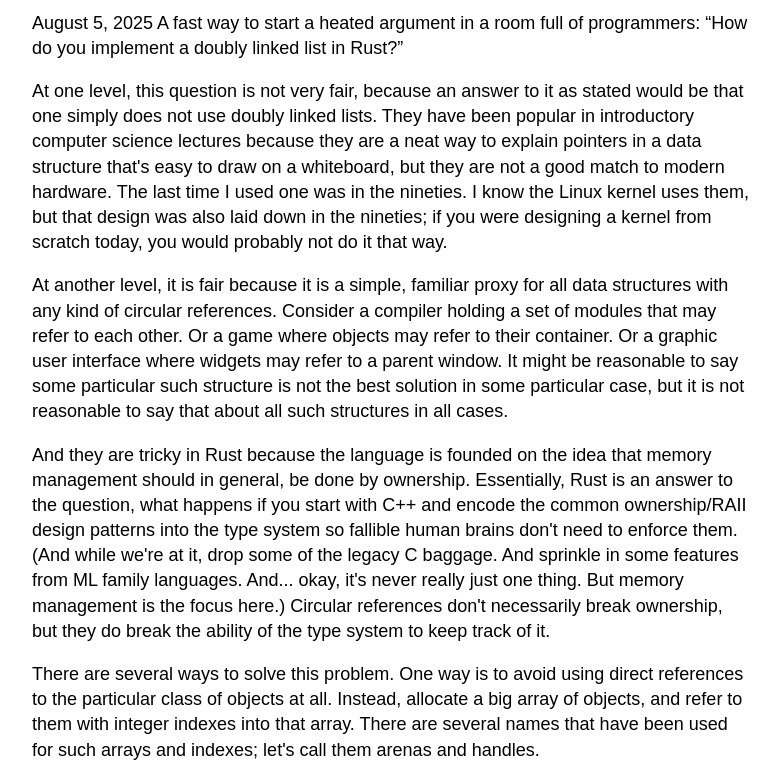
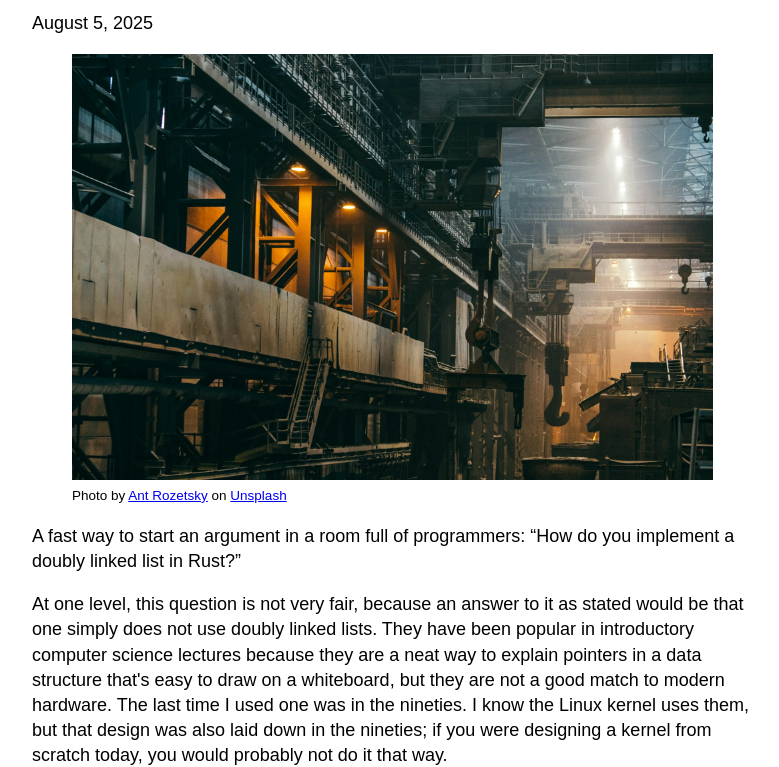
Before and after one commit to russellw/russellw.github.io, a plain HTML site: page arenas.html in a window 1280 px wide. Shown: the part 71-838 px from the top of the page, without its empty margins (30-809 px from the left). Drawn offline with Linux system fonts and the light colour scheme.

Commit message:
Added 1 file(s): ant-rozetsky-SLIFI67jv5k-unsplash.jpg; Modified 2 file(s): arenas.html, index.html

```diff
--- a/arenas.html
+++ b/arenas.html
@@ -55,7 +55,12 @@ section {
 <h1>Arenas in Rust</h1>
 August 5, 2025
 
-A fast way to start a heated argument in a room full of programmers: “How do you implement a doubly linked list in Rust?”
+<figure>
+<img src='ant-rozetsky-SLIFI67jv5k-unsplash.jpg' alt='Black metal empty building'>
+<figcaption>Photo by <a href="https://unsplash.com/@rozetsky?utm_content=creditCopyText&utm_medium=referral&utm_source=unsplash">Ant Rozetsky</a> on <a href="https://unsplash.com/photos/black-metal-empty-building-SLIFI67jv5k?utm_content=creditCopyText&utm_medium=referral&utm_source=unsplash">Unsplash</a></figcaption>
+</figure>
+
+A fast way to start an argument in a room full of programmers: “How do you implement a doubly linked list in Rust?”
 
 <p>
 At one level, this question is not very fair, because an answer to it as stated would be that one simply does not use doubly linked lists. They have been popular in introductory computer science lectures because they are a neat way to explain pointers in a data structure that's easy to draw on a whiteboard, but they are not a good match to modern hardware. The last time I used one was in the nineties. I know the Linux kernel uses them, but that design was also laid down in the nineties; if you were designing a kernel from scratch today, you would probably not do it that way.
```
Also changed, not shown: index.html (+7 -0 lines), ant-rozetsky-SLIFI67jv5k-unsplash.jpg (added).
